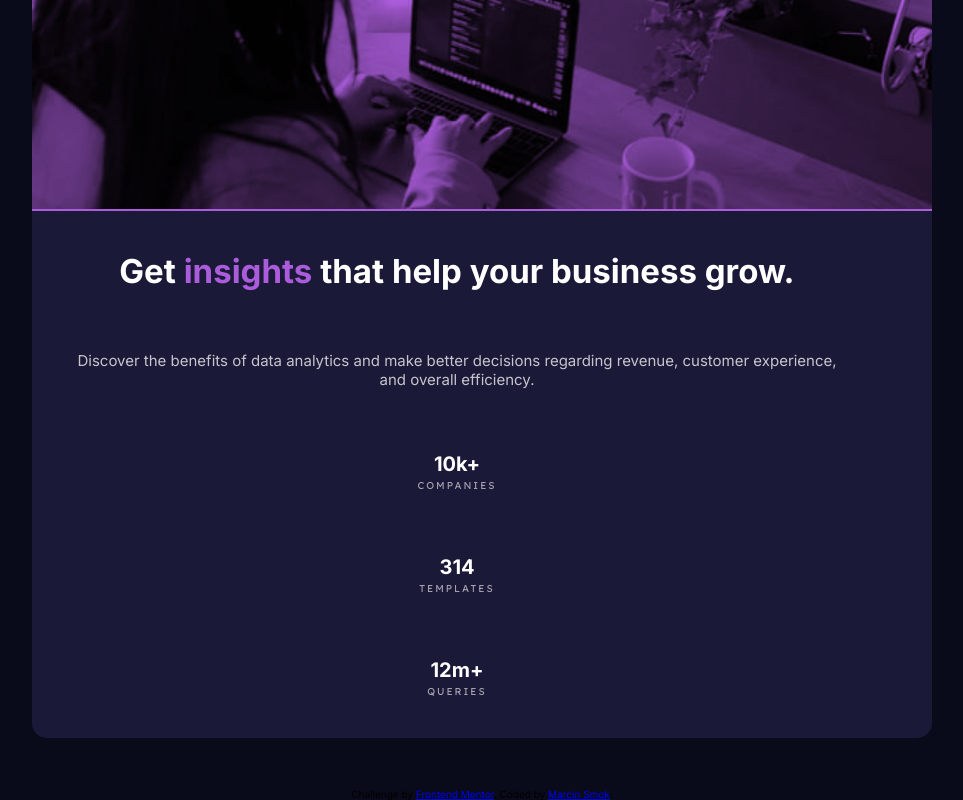
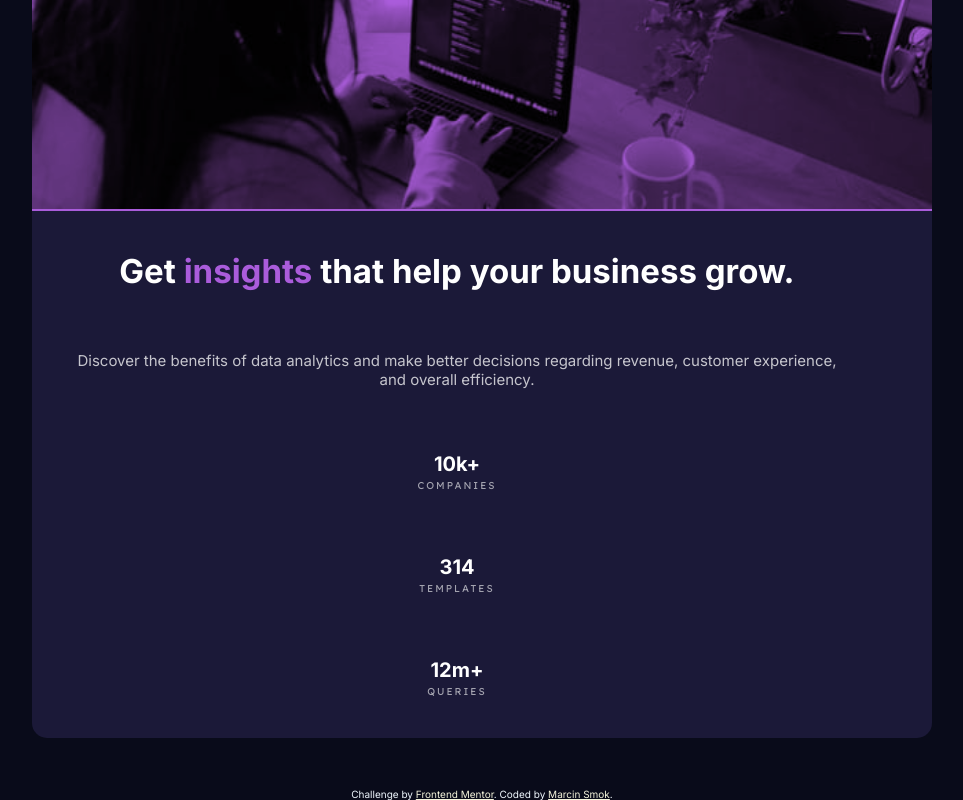
Before and after one commit to marcinsmok/stats-preview-card-frontendmentor-challenge4, a plain HTML site: page index.html in a window 1280 px wide. Shown: the part 502-1302 px from the top of the page, without its empty margins (158-1121 px from the left). Drawn offline with Linux system fonts and the light colour scheme.

Commit message:
footer fix

```diff
--- a/styles.css
+++ b/styles.css
@@ -94,6 +94,13 @@ border-radius: 1.5rem;
     border-radius: 0 1.5rem 1.5rem 0;
   }
 
+  .attribution{
+    color:aliceblue;
+  }
+
+  .attribution a{
+    color:beige;
+  }
 
   @media (max-width:80rem){
     main{
```
